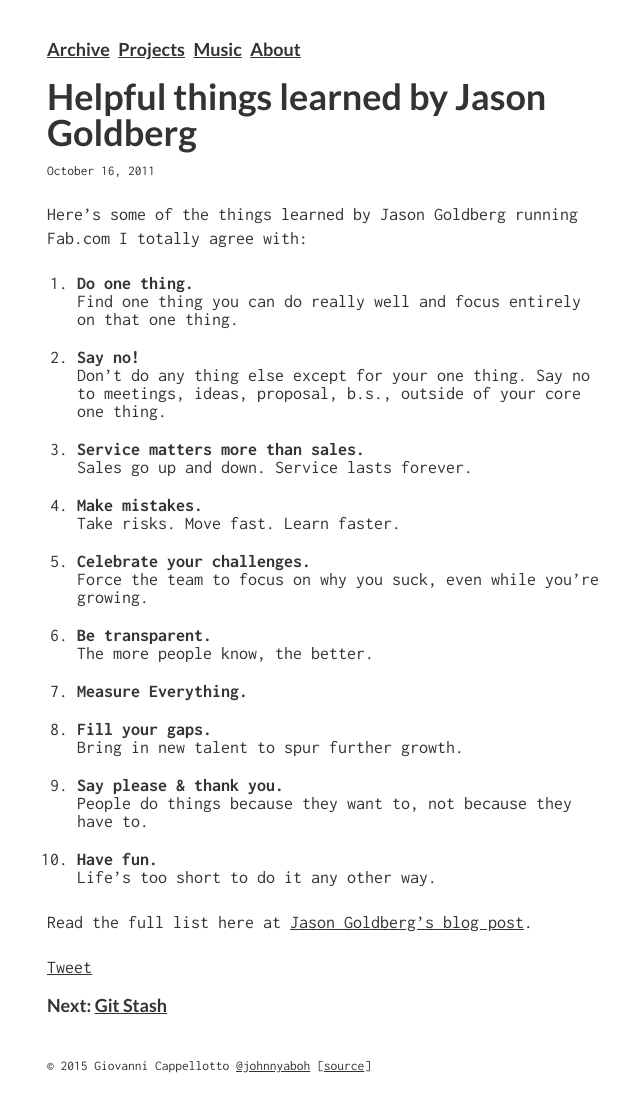
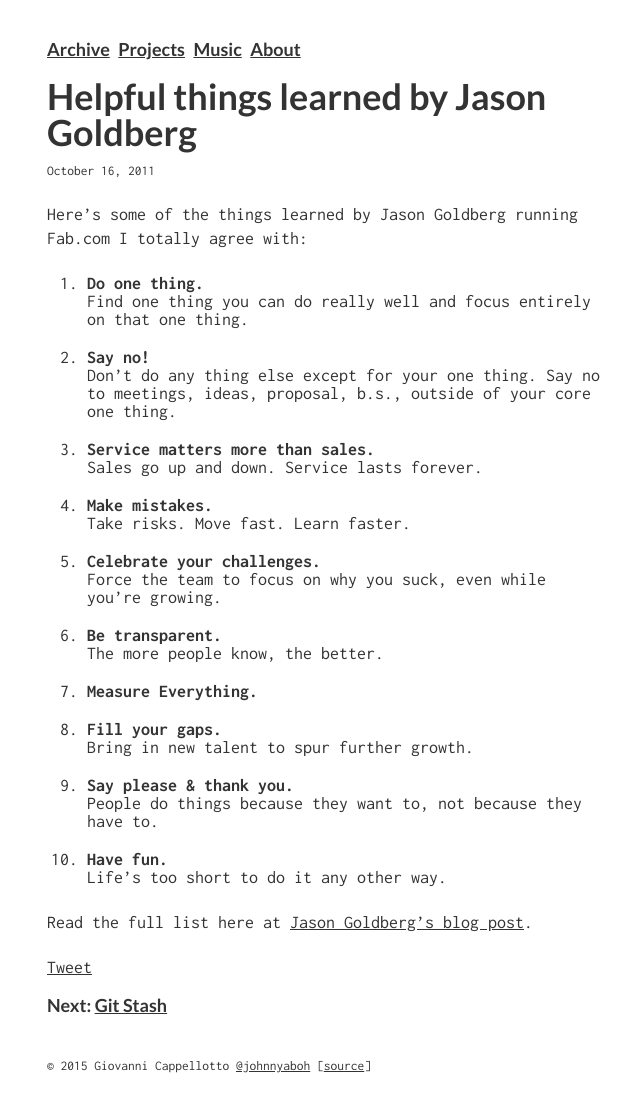
Before and after one commit to curlybracketshq/giovanni.curlybrackets.it, a Jekyll site: the page built from _posts/2011-10-16-helpful-things-learned-by-jason-goldberg.markdown, in a window 1280 px wide. Shown: the whole page, without its empty margins (313-953 px from the left). Built offline with Jekyll 4.4.1, drawn with Linux system fonts in a browser that asks for light colours; comment, search, counter and statistics services are not loaded.

Commit message:
Fix lists style

```diff
--- a/stylesheets/style.css
+++ b/stylesheets/style.css
@@ -61,7 +61,7 @@ p {
 
 ul, ol {
   margin-top: 20px;
-  padding-left: 30px;
+  padding-left: 40px;
 }
 
 ol {
```
